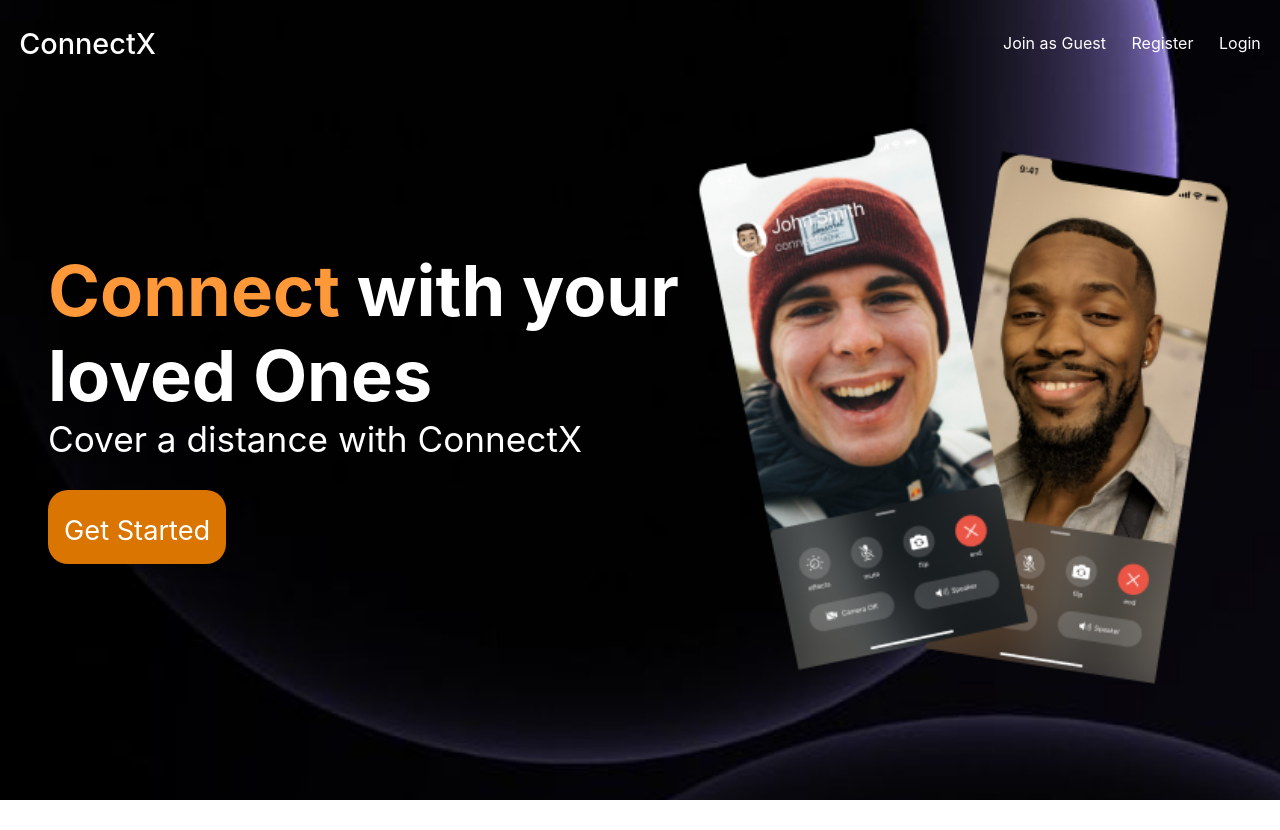
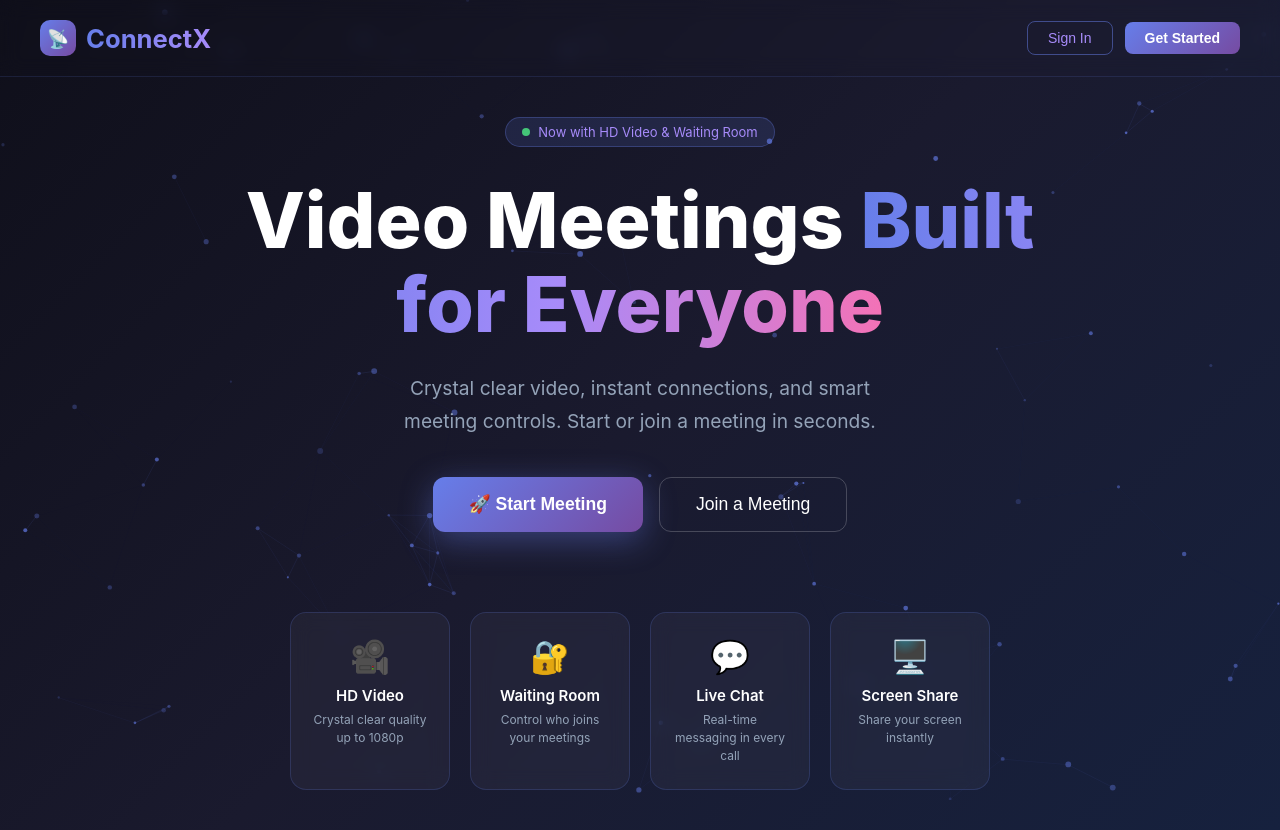
Before and after one commit to arpitgupta47/ConnectX, a React (Vite) app in the folder vite-project/: page / in a window 1280 px wide. Before the commit the page ends 800 px from the top, so only its background shows below. Built offline with nearby package versions, Linux system fonts and the light colour scheme.

Commit message:
Update landing.jsx

```diff
--- a/vite-project/src/pages/landing.jsx
+++ b/vite-project/src/pages/landing.jsx
@@ -1,46 +1,138 @@
-import React from 'react'
-import "../App.css"
-import { Link, useNavigate } from 'react-router-dom'
+import React, { useEffect, useRef } from 'react'
+import { useNavigate } from 'react-router-dom'
 
 export default function LandingPage() {
+    const navigate = useNavigate();
+    const canvasRef = useRef(null);
 
-    const router = useNavigate();
+    // Animated particles background
+    useEffect(() => {
+        const canvas = canvasRef.current;
+        if (!canvas) return;
+        const ctx = canvas.getContext('2d');
+        canvas.width = window.innerWidth;
+        canvas.height = window.innerHeight;
+
+        const particles = Array.from({ length: 80 }, () => ({
+            x: Math.random() * canvas.width,
+            y: Math.random() * canvas.height,
+            r: Math.random() * 2 + 1,
+            dx: (Math.random() - 0.5) * 0.6,
+            dy: (Math.random() - 0.5) * 0.6,
+            alpha: Math.random() * 0.5 + 0.2,
+        }));
+
+        let animId;
+        const draw = () => {
+            ctx.clearRect(0, 0, canvas.width, canvas.height);
+            particles.forEach(p => {
+                ctx.beginPath();
+                ctx.arc(p.x, p.y, p.r, 0, Math.PI * 2);
+                ctx.fillStyle = `rgba(102,126,234,${p.alpha})`;
+                ctx.fill();
+                p.x += p.dx; p.y += p.dy;
+                if (p.x < 0 || p.x > canvas.width) p.dx *= -1;
+                if (p.y < 0 || p.y > canvas.height) p.dy *= -1;
+            });
+            // Draw connections
+            for (let i = 0; i < particles.length; i++) {
+                for (let j = i + 1; j < particles.length; j++) {
+                    const dist = Math.hypot(particles[i].x - particles[j].x, particles[i].y - particles[j].y);
+                    if (dist < 120) {
+                        ctx.beginPath();
+                        ctx.strokeStyle = `rgba(102,126,234,${0.15 * (1 - dist / 120)})`;
+                        ctx.lineWidth = 0.8;
+                        ctx.moveTo(particles[i].x, particles[i].y);
+                        ctx.lineTo(particles[j].x, particles[j].y);
+                        ctx.stroke();
+                    }
+                }
+            }
+            animId = requestAnimationFrame(draw);
+        };
+        draw();
+        const resize = () => { canvas.width = window.innerWidth; canvas.height = window.innerHeight; };
+        window.addEventListener('resize', resize);
+        return () => { cancelAnimationFrame(animId); window.removeEventListener('resize', resize); };
+    }, []);
 
     return (
-        <div className='landingPageContainer'>
-            <nav>
-                <div className='navHeader'>
-                    <h2>ConnectX</h2>
+        <div style={{ minHeight: '100vh', background: 'linear-gradient(135deg, #0f0f1a 0%, #1a1a2e 50%, #16213e 100%)', color: 'white', overflow: 'hidden', position: 'relative' }}>
+            <canvas ref={canvasRef} style={{ position: 'absolute', top: 0, left: 0, zIndex: 0 }} />
+
+            {/* NAV */}
+            <nav style={{ position: 'relative', zIndex: 1, display: 'flex', justifyContent: 'space-between', alignItems: 'center', padding: '20px 40px', backdropFilter: 'blur(10px)', borderBottom: '1px solid rgba(102,126,234,0.15)' }}>
+                <div style={{ display: 'flex', alignItems: 'center', gap: '10px' }}>
+                    <div style={{ width: '36px', height: '36px', background: 'linear-gradient(135deg, #667eea, #764ba2)', borderRadius: '10px', display: 'flex', alignItems: 'center', justifyContent: 'center', fontSize: '18px' }}>📡</div>
+                    <h2 style={{ margin: 0, fontSize: '1.6rem', fontWeight: '700', background: 'linear-gradient(90deg, #667eea, #a78bfa)', WebkitBackgroundClip: 'text', WebkitTextFillColor: 'transparent' }}>ConnectX</h2>
                 </div>
-
-                <div className='navlist'>
-                    <p onClick={() => router("/12345")}>Join as Guest</p>
-
-                    <p onClick={() => router("/auth")}>Register</p>
-
-                    <div onClick={() => router("/auth")} role='button'>
-                        <p>Login</p>
-                    </div>
+                <div style={{ display: 'flex', gap: '12px', alignItems: 'center' }}>
+                    <button onClick={() => navigate('/auth')} style={{ background: 'transparent', border: '1px solid rgba(102,126,234,0.5)', color: '#a78bfa', padding: '8px 20px', borderRadius: '8px', cursor: 'pointer', fontSize: '14px', transition: 'all 0.2s' }}
+                        onMouseEnter={e => e.target.style.background = 'rgba(102,126,234,0.15)'}
+                        onMouseLeave={e => e.target.style.background = 'transparent'}>
+                        Sign In
+                    </button>
+                    <button onClick={() => navigate('/auth')} style={{ background: 'linear-gradient(135deg, #667eea, #764ba2)', border: 'none', color: 'white', padding: '8px 20px', borderRadius: '8px', cursor: 'pointer', fontSize: '14px', fontWeight: '600' }}>
+                        Get Started
+                    </button>
                 </div>
             </nav>
 
-            <div className="landingMainContainer">
-                <div>
-                    <h1>
-                        <span style={{ color: "#FF9839" }}>Connect</span> with your loved Ones
-                    </h1>
-
-                    <p>Cover a distance with ConnectX</p>
-
-                    <div role='button'>
-                        <Link to={"/auth"}>Get Started</Link>
-                    </div>
+            {/* HERO */}
+            <div style={{ position: 'relative', zIndex: 1, display: 'flex', flexDirection: 'column', alignItems: 'center', justifyContent: 'center', minHeight: '85vh', textAlign: 'center', padding: '40px 20px' }}>
+                <div style={{ display: 'inline-flex', alignItems: 'center', gap: '8px', background: 'rgba(102,126,234,0.15)', border: '1px solid rgba(102,126,234,0.3)', borderRadius: '20px', padding: '6px 16px', marginBottom: '32px', fontSize: '13px', color: '#a78bfa' }}>
+                    <span style={{ width: '8px', height: '8px', background: '#4ade80', borderRadius: '50%', display: 'inline-block', animation: 'pulse 2s infinite' }} />
+                    Now with HD Video & Waiting Room
                 </div>
 
-                <div>
-                    <img src="/mobile.png" alt="mobile" />
+                <h1 style={{ fontSize: 'clamp(2.5rem, 6vw, 5rem)', fontWeight: '800', lineHeight: 1.1, marginBottom: '24px', maxWidth: '800px' }}>
+                    Video Meetings{' '}
+                    <span style={{ background: 'linear-gradient(90deg, #667eea, #a78bfa, #f472b6)', WebkitBackgroundClip: 'text', WebkitTextFillColor: 'transparent' }}>
+                        Built for Everyone
+                    </span>
+                </h1>
+
+                <p style={{ fontSize: '1.2rem', color: '#94a3b8', maxWidth: '520px', lineHeight: 1.7, marginBottom: '40px' }}>
+                    Crystal clear video, instant connections, and smart meeting controls. Start or join a meeting in seconds.
+                </p>
+
+                <div style={{ display: 'flex', gap: '16px', flexWrap: 'wrap', justifyContent: 'center' }}>
+                    <button onClick={() => navigate('/auth')}
+                        style={{ background: 'linear-gradient(135deg, #667eea, #764ba2)', border: 'none', color: 'white', padding: '16px 36px', borderRadius: '12px', fontSize: '1.1rem', fontWeight: '700', cursor: 'pointer', boxShadow: '0 8px 32px rgba(102,126,234,0.4)', transition: 'transform 0.2s, box-shadow 0.2s' }}
+                        onMouseEnter={e => { e.target.style.transform = 'translateY(-2px)'; e.target.style.boxShadow = '0 12px 40px rgba(102,126,234,0.5)'; }}
+                        onMouseLeave={e => { e.target.style.transform = 'translateY(0)'; e.target.style.boxShadow = '0 8px 32px rgba(102,126,234,0.4)'; }}>
+                        🚀 Start Meeting
+                    </button>
+                    <button onClick={() => navigate('/auth')}
+                        style={{ background: 'transparent', border: '1px solid rgba(255,255,255,0.2)', color: 'white', padding: '16px 36px', borderRadius: '12px', fontSize: '1.1rem', cursor: 'pointer', transition: 'all 0.2s' }}
+                        onMouseEnter={e => e.target.style.background = 'rgba(255,255,255,0.08)'}
+                        onMouseLeave={e => e.target.style.background = 'transparent'}>
+                        Join a Meeting
+                    </button>
+                </div>
+
+                {/* FEATURE CARDS */}
+                <div style={{ display: 'flex', gap: '20px', marginTop: '80px', flexWrap: 'wrap', justifyContent: 'center' }}>
+                    {[
+                        { icon: '🎥', title: 'HD Video', desc: 'Crystal clear quality up to 1080p' },
+                        { icon: '🔐', title: 'Waiting Room', desc: 'Control who joins your meetings' },
+                        { icon: '💬', title: 'Live Chat', desc: 'Real-time messaging in every call' },
+                        { icon: '🖥️', title: 'Screen Share', desc: 'Share your screen instantly' },
+                    ].map((f, i) => (
+                        <div key={i} style={{ background: 'rgba(255,255,255,0.04)', border: '1px solid rgba(102,126,234,0.2)', borderRadius: '16px', padding: '24px 20px', width: '160px', textAlign: 'center', backdropFilter: 'blur(10px)', transition: 'transform 0.2s, border-color 0.2s', cursor: 'default' }}
+                            onMouseEnter={e => { e.currentTarget.style.transform = 'translateY(-4px)'; e.currentTarget.style.borderColor = 'rgba(102,126,234,0.5)'; }}
+                            onMouseLeave={e => { e.currentTarget.style.transform = 'translateY(0)'; e.currentTarget.style.borderColor = 'rgba(102,126,234,0.2)'; }}>
+                            <div style={{ fontSize: '2rem', marginBottom: '10px' }}>{f.icon}</div>
+                            <div style={{ fontWeight: '600', marginBottom: '6px', fontSize: '15px' }}>{f.title}</div>
+                            <div style={{ color: '#94a3b8', fontSize: '12px', lineHeight: 1.5 }}>{f.desc}</div>
+                        </div>
+                    ))}
                 </div>
             </div>
+
+            <style>{`
+                @keyframes pulse { 0%, 100% { opacity: 1; } 50% { opacity: 0.4; } }
+            `}</style>
         </div>
-    )
+    );
 }
```
